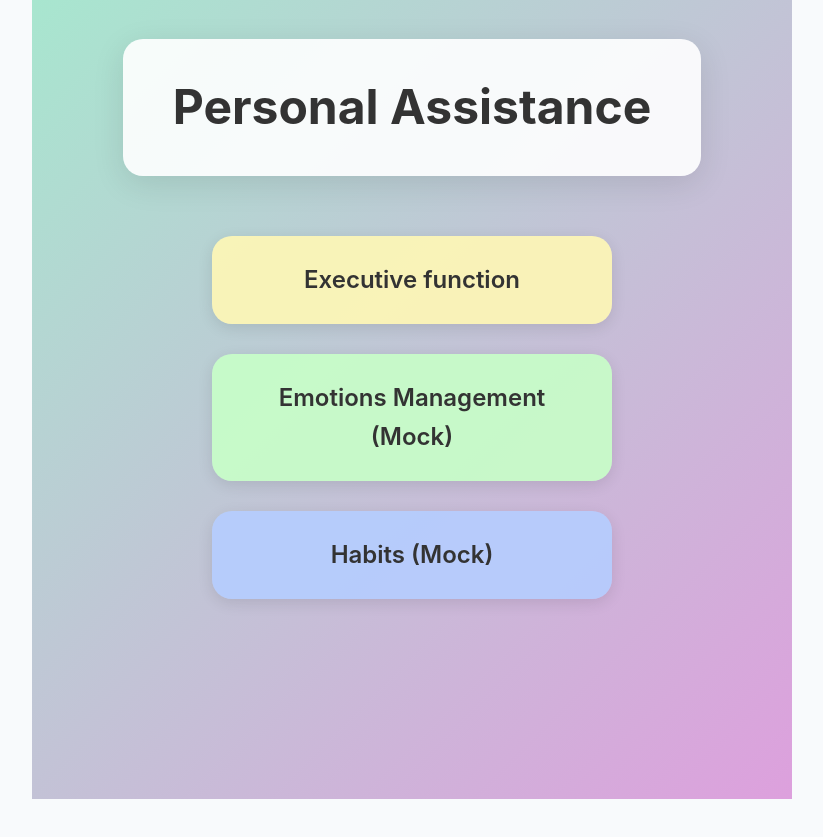
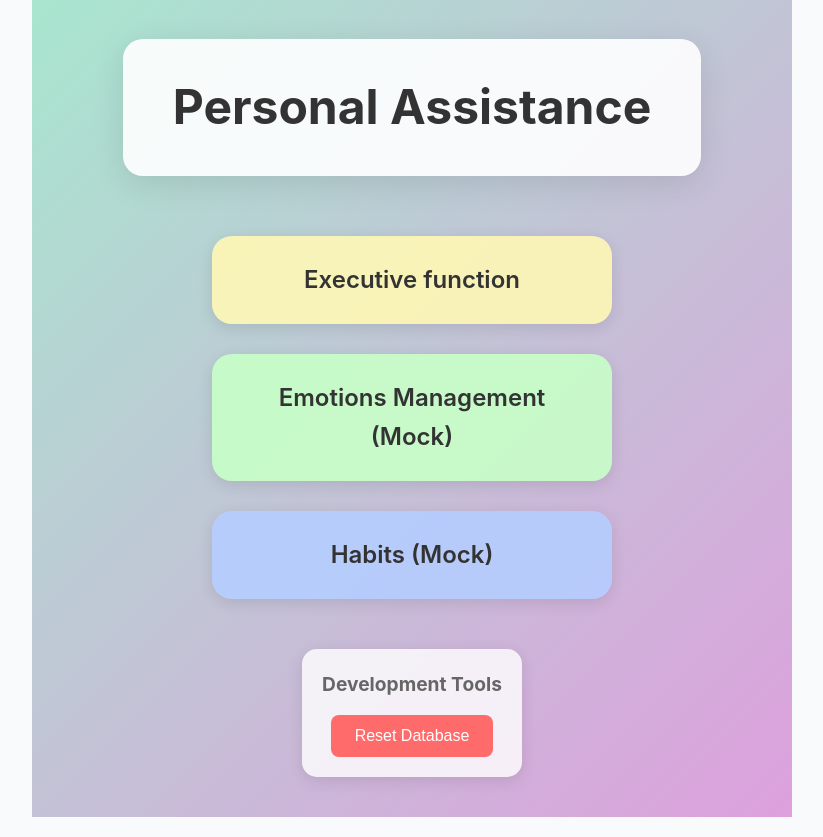
Before and after one commit to AnyelaDev/Tech_assessment, a Django app: page /personal-assistance/ in a window 1280 px wide. Shown: the part 21-858 px from the top of the page, without its empty margins (228-1051 px from the left). Before the commit the page ends 820 px from the top, so only its background shows below. Run offline with Django 5.2, Linux system fonts and the light colour scheme.

Commit message:
Fix Issue 18 Add Database Reset Button to Personal Assistance Page

```diff
--- a/reimagined/tasks/urls.py
+++ b/reimagined/tasks/urls.py
@@ -14,4 +14,7 @@ urlpatterns = [
     path('personal-assistance/executive-function/todo-timeline/process/', views.process_todo_timeline, name='process_todo_timeline'),
     path('personal-assistance/executive-function/todo-timeline/dependencies/<int:task_list_id>/', views.todo_dependencies, name='todo_dependencies'),
     path('personal-assistance/executive-function/todo-timeline/execute/<int:task_list_id>/', views.timeline_execution, name='timeline_execution'),
+
+    # Admin routes
+    path('personal-assistance/reset-database/', views.reset_database, name='reset_database'),
 ]
--- a/reimagined/tasks/views.py
+++ b/reimagined/tasks/views.py
@@ -1,7 +1,10 @@
 from django.shortcuts import render, get_object_or_404, redirect
-from django.http import HttpResponse
+from django.http import HttpResponse, JsonResponse
+from django.views.decorators.csrf import csrf_exempt
+from django.views.decorators.http import require_http_methods
 from .models import TaskList, Task
 from .services import TaskGroomer
+import json
 
 
 def home(request):
@@ -116,3 +119,29 @@ def timeline_execution(request, task_list_id):
         'parallel_tasks': parallel_tasks,
         'total_time': task_list.total_estimated_time()
     })
+
+
+@require_http_methods(["POST"])
+def reset_database(request):
+    """
+    Reset database by deleting all tasks and task lists.
+    For development use only.
+    """
+    try:
+        # Count existing data for logging
+        task_count = Task.objects.count()
+        tasklist_count = TaskList.objects.count()
+
+        # Delete all tasks and task lists (cascading will handle relationships)
+        Task.objects.all().delete()
+        TaskList.objects.all().delete()
+
+        return JsonResponse({
+            'success': True,
+            'message': f'Database reset successfully. Deleted {task_count} tasks and {tasklist_count} task lists.'
+        })
+    except Exception as e:
+        return JsonResponse({
+            'success': False,
+            'error': str(e)
+        }, status=500)
--- a/reimagined/templates/tasks/personal_assistance.html
+++ b/reimagined/templates/tasks/personal_assistance.html
@@ -26,6 +26,11 @@
                 <h2>Habits (Mock)</h2>
             </div>
         </a>
+    </div>
+
+    <div class="admin-section">
+        <h3>Development Tools</h3>
+        <button id="resetDatabaseBtn" class="reset-btn">Reset Database</button>
     </div>
 </div>
 
@@ -95,5 +100,80 @@
     text-align: center;
     margin: 0;
 }
+
+.admin-section {
+    margin-top: 50px;
+    padding: 20px;
+    background: rgba(255, 255, 255, 0.8);
+    border-radius: 15px;
+    text-align: center;
+    box-shadow: 0 4px 15px rgba(0, 0, 0, 0.1);
+}
+
+.admin-section h3 {
+    color: #666;
+    font-size: 1.2rem;
+    margin-bottom: 15px;
+}
+
+.reset-btn {
+    background: #ff6b6b;
+    color: white;
+    border: none;
+    padding: 12px 24px;
+    border-radius: 8px;
+    font-size: 1rem;
+    cursor: pointer;
+    transition: background 0.2s;
+}
+
+.reset-btn:hover {
+    background: #ff5252;
+}
 </style>
+
+<script>
+document.addEventListener('DOMContentLoaded', function() {
+    const resetBtn = document.getElementById('resetDatabaseBtn');
+
+    resetBtn.addEventListener('click', function() {
+        if (confirm('Are you sure you want to reset the database? This will delete all tasks and task lists. This action cannot be undone.')) {
+            fetch('/personal-assistance/reset-database/', {
+                method: 'POST',
+                headers: {
+                    'Content-Type': 'application/json',
+                    'X-CSRFToken': getCookie('csrftoken')
+                }
+            })
+            .then(response => response.json())
+            .then(data => {
+                if (data.success) {
+                    alert('Database reset successfully!');
+                } else {
+                    alert('Error resetting database: ' + data.error);
+                }
+            })
+            .catch(error => {
+                console.error('Error:', error);
+                alert('Network error occurred while resetting database.');
+            });
+        }
+    });
+});
+
+function getCookie(name) {
+    let cookieValue = null;
+    if (document.cookie && document.cookie !== '') {
+        const cookies = document.cookie.split(';');
+        for (let i = 0; i < cookies.length; i++) {
+            const cookie = cookies[i].trim();
+            if (cookie.substring(0, name.length + 1) === (name + '=')) {
+                cookieValue = decodeURIComponent(cookie.substring(name.length + 1));
+                break;
+            }
+        }
+    }
+    return cookieValue;
+}
+</script>
 {% endblock %}
```
Also changed, not shown: reimagined/tasks/tests/test_views.py (+88 -0 lines).
